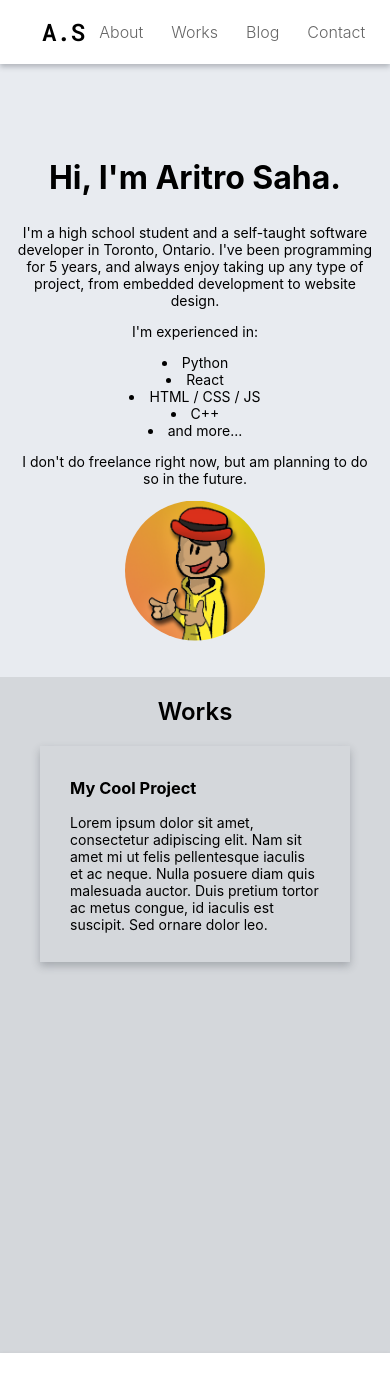
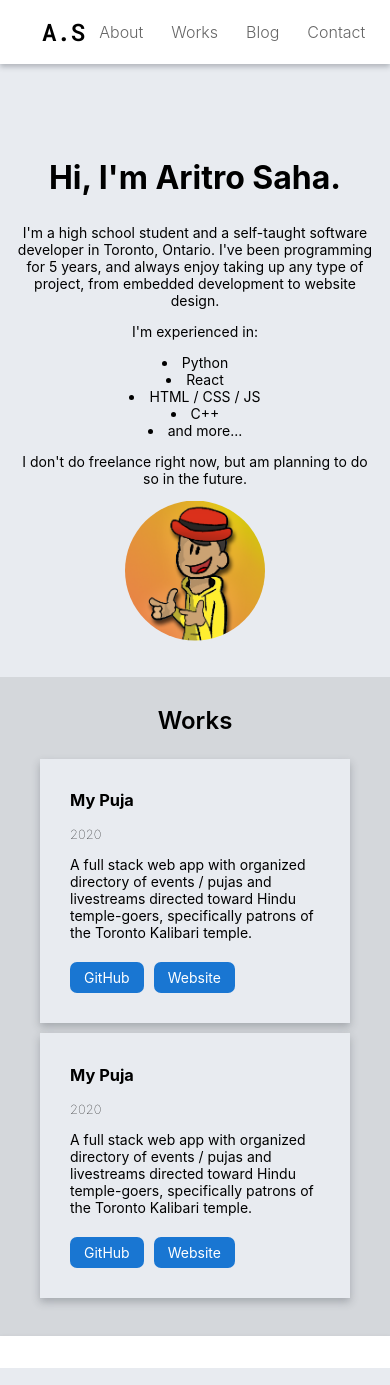
Before and after one commit to AritroSaha10/portfolio-template, a React (Create React App) app: page / in a window 390 px wide. Built offline with nearby package versions, Linux system fonts and the light colour scheme.

Commit message:
setup some responsiveness with works sect

```diff
--- a/package.json
+++ b/package.json
@@ -38,6 +38,7 @@
   "devDependencies": {
     "@iconify-icons/bx": "^1.1.0",
     "@iconify-icons/cib": "^1.1.0",
+    "@iconify-icons/ic": "^1.1.3",
     "@iconify-icons/mdi": "^1.1.15",
     "@iconify/react": "^1.1.4"
   }
--- a/src/App.css
+++ b/src/App.css
@@ -29,11 +29,6 @@ body::-webkit-scrollbar-track {
 body::-webkit-scrollbar-thumb {
   background-color: darkgrey;
   outline: 1px solid slategrey;
-}
-
-a {
-  color: inherit;
-  text-decoration: none;
 }
 
 /* Header */
@@ -71,6 +66,11 @@ nav.items p {
   padding-right: 1rem;
   opacity: 0.6;
   transition: 0.3s;
+}
+
+nav.items p a {
+  color: inherit;
+  text-decoration: none;
 }
 
 nav.items p:hover {
@@ -142,7 +142,8 @@ footer span.separator {
   flex-direction: column;
   justify-content: flex-start;
   align-items: center;
-  height: 80vh;
+  height: auto;
+  padding: 1vh 4vw 4vh 4vw;
   padding-left: 4vw;
   padding-right: 4vw;
   background-color: var(--bg-accent-color);
@@ -155,21 +156,61 @@ footer span.separator {
 }
 
 .works .cards {
-  display: flex;
-  flex-direction: row;
-  justify-content: flex-start;
+  display: grid;
+  gap: 10px;
+  justify-content: center;
   align-content: flex-start;
+
+  padding: 1vw 1vh;
+  width: 80vw;
 }
 
 .works .cards .card {
-  width: 250px;
-  padding: 15px 30px;
+  background-color: var(--bg-color);
+
+  width: 300px;
+  padding: 15px 30px 30px 30px;
+
   box-shadow: 0 4px 8px var(--shadow-color);
+
   transition: 0.25s;
 }
 
-.works .cards .card:hover {
-  box-shadow: 0 8px 16px var(--shadow-color);
+.works .cards .card > p {
+  padding-bottom: 0.5rem;
+}
+
+.works .cards .card .nameAndYear .year {
+  font-weight: 100;
+  font-size: small;
+}
+
+.works .cards .card .redirects {
+  display: flex;
+  flex-direction: row;
+}
+
+.works .cards .card .projectLink {
+  text-decoration: none;
+
+  color: white;
+  background-color: #1976d2;
+  border-radius: 0.5rem;
+
+  padding: 0.5rem 1rem;
+
+  box-shadow: 0;
+  transition: 0.3s;
+
+  margin-right: 10px;
+}
+
+.works .cards .card .projectLink:hover {
+  box-shadow: 0 2px 4px var(--shadow-color);
+}
+
+.works .cards .card .projectLink .icon {
+  padding-right: 0.25rem;
 }
 
 /* Settings for smaller screens */
@@ -198,4 +239,7 @@ footer span.separator {
     height: 10rem;
     border-radius: 1vw;
   }
+  .works .cards .card {
+    width: 250px;
+  }
 }
--- a/src/pages/works.jsx
+++ b/src/pages/works.jsx
@@ -1,11 +1,52 @@
 import React from 'react';
+import { InlineIcon } from '@iconify/react';
+import githubIcon from '@iconify-icons/mdi/github';
+import baselineWeb from '@iconify-icons/ic/baseline-web';
 
 const cards = [
     {
-        name: "My Cool Project",
-        description: "Lorem ipsum dolor sit amet, consectetur adipiscing elit. Nam sit amet mi ut felis pellentesque iaculis et ac neque. Nulla posuere diam quis malesuada auctor. Duis pretium tortor ac metus congue, id iaculis est suscipit. Sed ornare dolor leo. "
+        name: "My Puja",
+        description: "A full stack web app with organized directory of events / pujas and livestreams directed toward Hindu temple-goers, specifically patrons of the Toronto Kalibari temple.        ",
+        projectRedirects: [
+            {
+                siteName: "GitHub",
+                url: "https://github.com/AritroSaha10/MyPuja-Website",
+                icon: <InlineIcon className="icon" icon={githubIcon} />,
+                color: "#1976d2"
+            },
+            {
+                siteName: "Website",
+                url: "https://my-puja-production.web.app",
+                icon: <InlineIcon className="icon" icon={baselineWeb} />,
+                color: "white"
+            },
+        ],
+        image: "",
+        year: "2020"
+    },
+    {
+        name: "My Puja",
+        description: "A full stack web app with organized directory of events / pujas and livestreams directed toward Hindu temple-goers, specifically patrons of the Toronto Kalibari temple.        ",
+        projectRedirects: [
+            {
+                siteName: "GitHub",
+                url: "https://github.com/AritroSaha10/MyPuja-Website",
+                icon: <InlineIcon className="icon" icon={githubIcon} />,
+                color: "#1976d2"
+            },
+            {
+                siteName: "Website",
+                url: "https://my-puja-production.web.app",
+                icon: <InlineIcon className="icon" icon={baselineWeb} />,
+                color: "white"
+            },
+        ],
+        image: "",
+        year: "2020"
     },
 ]
+
+
 function About() {
     return (
         <section className="works">
@@ -14,13 +55,26 @@ function About() {
             </div>
 
             <div className="cards">
-                {cards.map(({ name, description }) => (
-                    <a href="#">
-                        <div className="card">
+                {cards.map(({ name, description, projectRedirects, image, year }) => (
+                    <div className="card">
+                        {image && <img src={image} alt="Project preview" />}
+                        <div className="nameAndYear">
                             <h3>{name}</h3>
-                            <p>{description}</p>
+
+                            {year && <p className="year">{year}</p>}
                         </div>
-                    </a>
+
+                        <p>{description}</p>
+
+                        <div className="redirects">
+                            {projectRedirects.map(({ siteName, url, icon }) => (
+                                <a className="projectLink" href={url}>
+                                    {icon}
+                                    {siteName}
+                                </a>
+                            ))}
+                        </div>
+                    </div>
                 ))}
             </div>
         </section>
```
Also changed, not shown: 1 other file (tests, documents, lock files or other folders).
